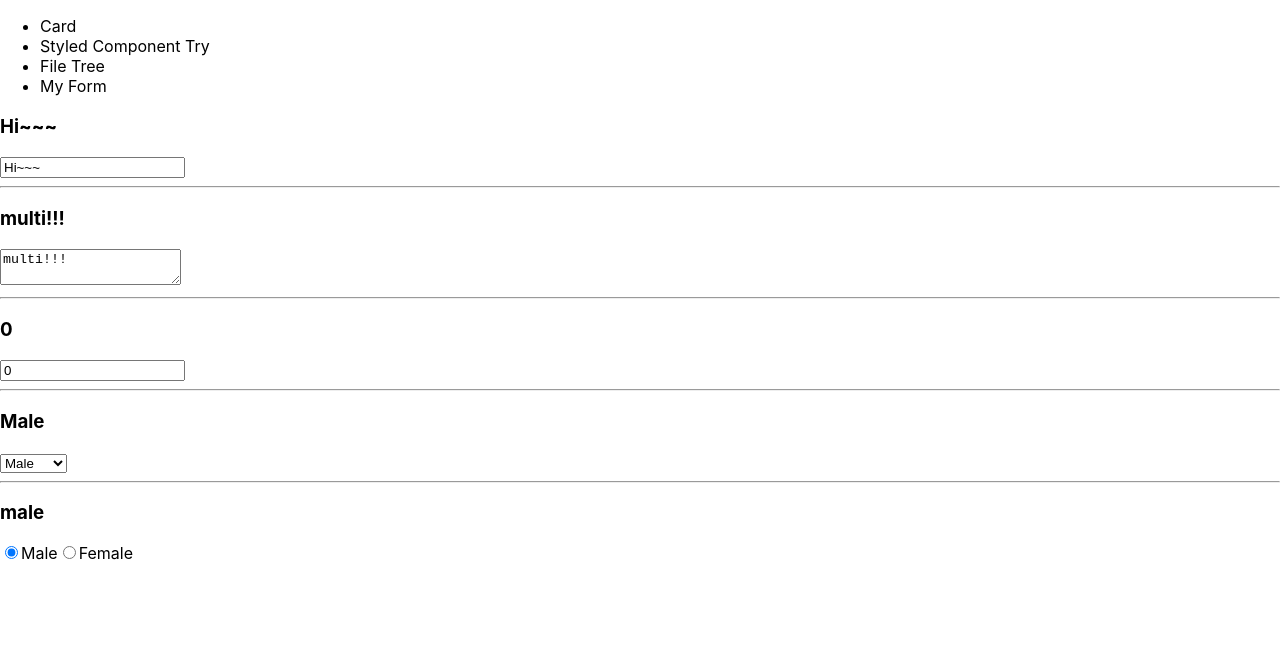
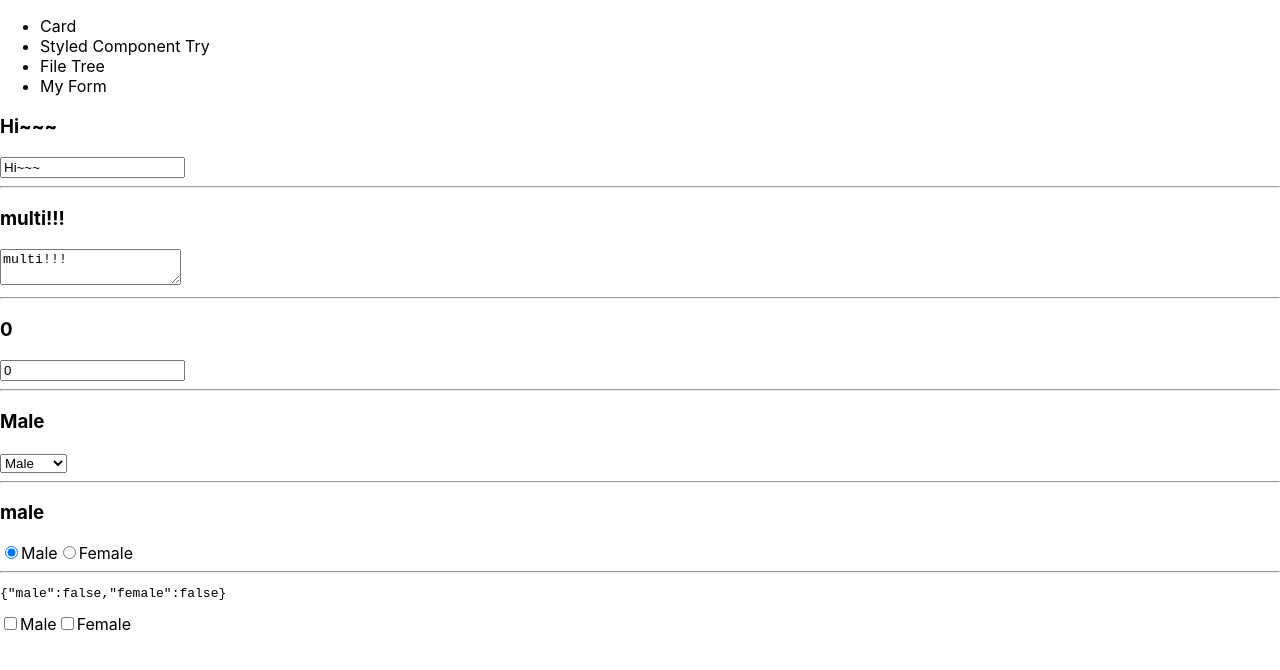
Before and after one commit to ShawnTseng/react-protfolio, a React (Create React App) app: page / in a window 1280 px wide. Both pictures are taken after a click on the item "My Form". Shown: the top 670 px of the page. Built offline with nearby package versions, Linux system fonts and the light colour scheme.

Commit message:
add checkbox

```diff
--- /dev/null
+++ b/src/Form/Checkbox.js
@@ -0,0 +1,36 @@
+import React, { Component } from 'react';
+
+class Checkbox extends Component {
+    state = {
+        checkboxValue: {
+            male: false,
+            female: false,
+        }
+    }
+
+    onChange = e => {
+        const key = e.target.value;
+        this.setState(state => ({
+            checkboxValue: {
+                ...state.checkboxValue,
+                [key]: !state.checkboxValue[key]
+            }
+        }))
+    }
+
+    render() {
+        const { checkboxValue } = this.state;
+        return (
+            <div>
+                <pre>{JSON.stringify(checkboxValue)}</pre>
+                <input type="checkbox" value="male" onChange={this.onChange} checked={checkboxValue.male} />
+                <label>Male</label>
+                <input type="checkbox" value="female" onChange={this.onChange} checked={checkboxValue.female} />
+                <label>Female</label>
+
+            </div>
+        );
+    }
+}
+
+export default Checkbox;
--- a/src/Form/index.js
+++ b/src/Form/index.js
@@ -4,6 +4,7 @@ import Textarea from './Textarea';
 import InputNumber from './InputNumber';
 import Select from './Select';
 import Radio from './Radio';
+import Checkbox from './Checkbox';
 
 class Form extends Component {
     render() {
@@ -18,6 +19,8 @@ class Form extends Component {
                 <Select />
                 <hr />
                 <Radio />
+                <hr />
+                <Checkbox />
             </div>
         );
     }
```
